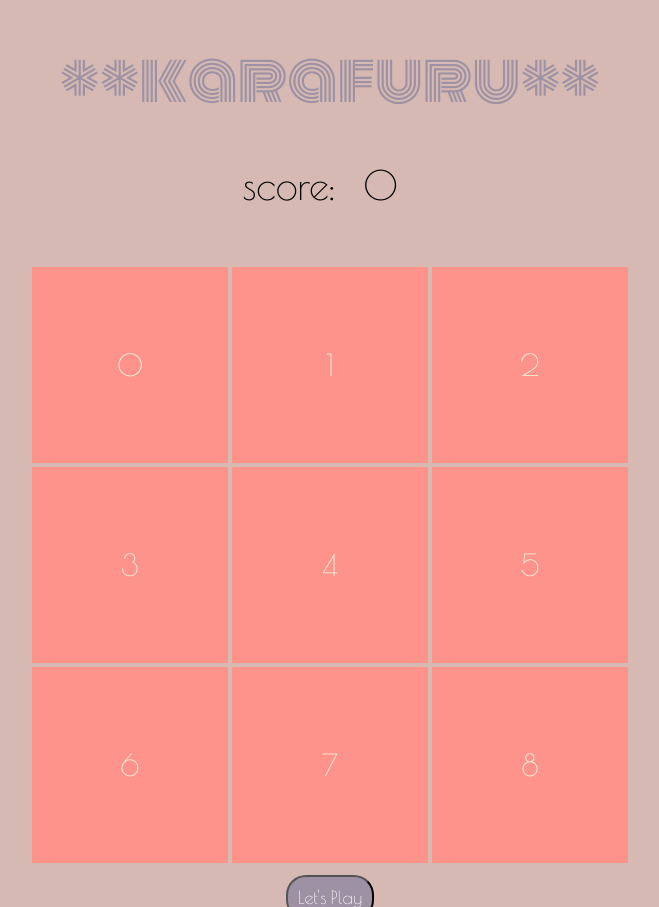
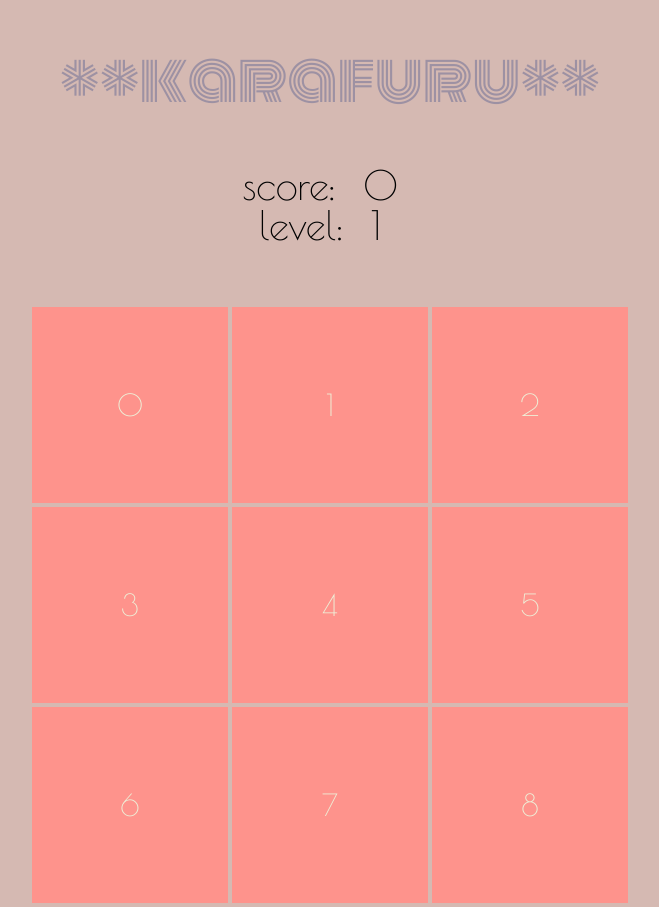
Before and after one commit to hannah2503/karafuru, a PHP site: page / in a window 1280 px wide. Shown: the top 907 px of the page, without its empty margins (310-969 px from the left). Run offline with PHP 8.4, Linux system fonts and the light colour scheme; some libraries are stand-ins or nearby versions.

Commit message:
staggered level increase included

```diff
--- a/css/style.css
+++ b/css/style.css
@@ -24,6 +24,12 @@ p {
 }
 
 .score {
+  text-align: center;
+  padding: 20px;
+  font-family: 'Poiret One', cursive;
+}
+
+.level{
   text-align: center;
   padding: 20px;
   font-family: 'Poiret One', cursive;
--- a/index.html
+++ b/index.html
@@ -21,6 +21,7 @@
 
     <div class="score-board">
       <p>score: <span class="score">0</span></p>
+      <p>level: <span class="level">1</span></p>
       <p class="matchStatus"></p>
     </div>
   </header>
--- a/js/app.js
+++ b/js/app.js
@@ -3,7 +3,9 @@ $(() => {
   let $userArray = [];
   let $squareSequence = [];
   let delay = 0;
-  let level = 3;
+  let pattern = 3;
+  const $level = $('.level');
+  let level = 0;
   let score = 0;
   const $score = $('.score');
   const $matchStatus = $('.matchStatus');
@@ -24,12 +26,12 @@ $(() => {
 
   function computerPlay(){
     function shuffleLis(){
-      for (let i = 0; i < level; i++){
+      for (let i = 0; i < pattern; i++){
         $squareSequence.push(Math.floor(Math.random()* 8)+1);
       }
     } shuffleLis();
     console.log($squareSequence);
-    for (var j = 0; j < level; j++) {
+    for (var j = 0; j < pattern; j++) {
       const newRandom = Math.floor(Math.random() * colors.length);
       randomColor.push(colors[newRandom]);
       colors.splice(newRandom, 1);
@@ -42,9 +44,10 @@ $(() => {
         $(singleSquare).css('background-color', `${colorToAssign}`).fadeIn(1000).fadeOut(900).css('background-color',  `${originColor}`).fadeIn(200);
       }, delay);
       delay += 500;
-      // } clearDisplay();
-    }
+    } clearDisplay();
   }
+
+
   function clearDisplay(){
     for (var i = 0; i < $lis.length; i++) {
       const singleSquare = $lis[i];
@@ -59,10 +62,10 @@ $(() => {
   function userPlay(){
     $square.off('click');
     $square.on('click', function(){
-      $(this).css('background-color','#9C89B8').fadeIn(500).fadeOut(500).fadeIn(500);
+      $(this).css('background-color','#9C89B8').fadeIn(500).fadeOut(500).fadeIn(200);
       console.log(this);
       $userArray.push(parseInt($(this).attr('id')));
-      if($userArray.length === level){
+      if($userArray.length === pattern){
         console.log($userArray);
         comparison();
       } else{
@@ -93,9 +96,12 @@ $(() => {
   }
 
   function reset (){
+    if (score % 4 === 0 ){
+      pattern += 1;
+    }
     $matchStatus.text('');
     delay = 0;
-    level += 1;
+    $level.text(`${level += 1}`);
     $userArray =[];
     $squareSequence =[];
     randomColor = [];
@@ -104,8 +110,10 @@ $(() => {
   function gameReset(){
     clearDisplay();
     $score.text('0');
+    $level.text('0');
     $matchStatus.text('Try Again!');
     score = 0;
+    pattern = 0;
     delay = 0;
     $userArray =[];
     $squareSequence =[];
```
